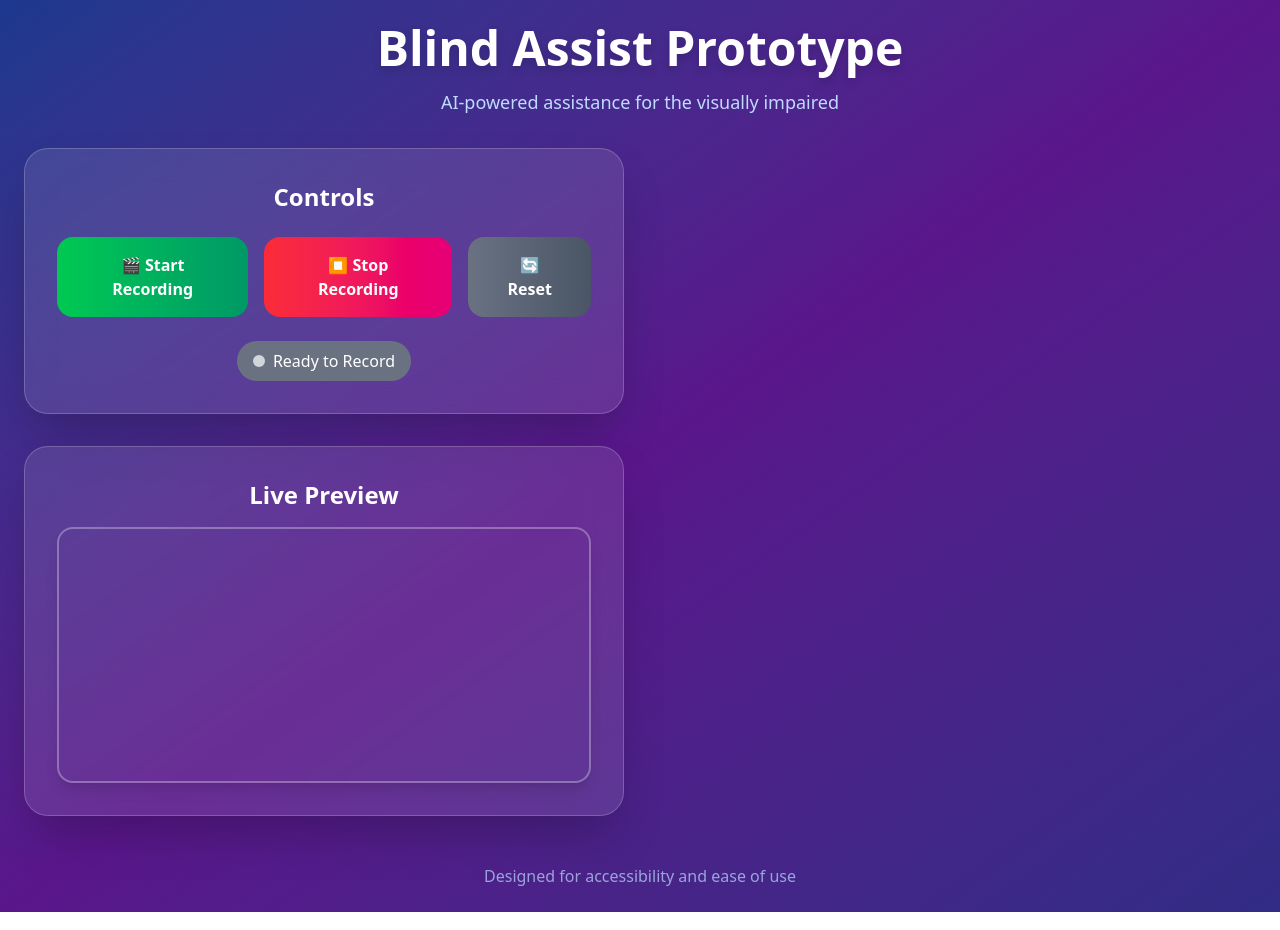
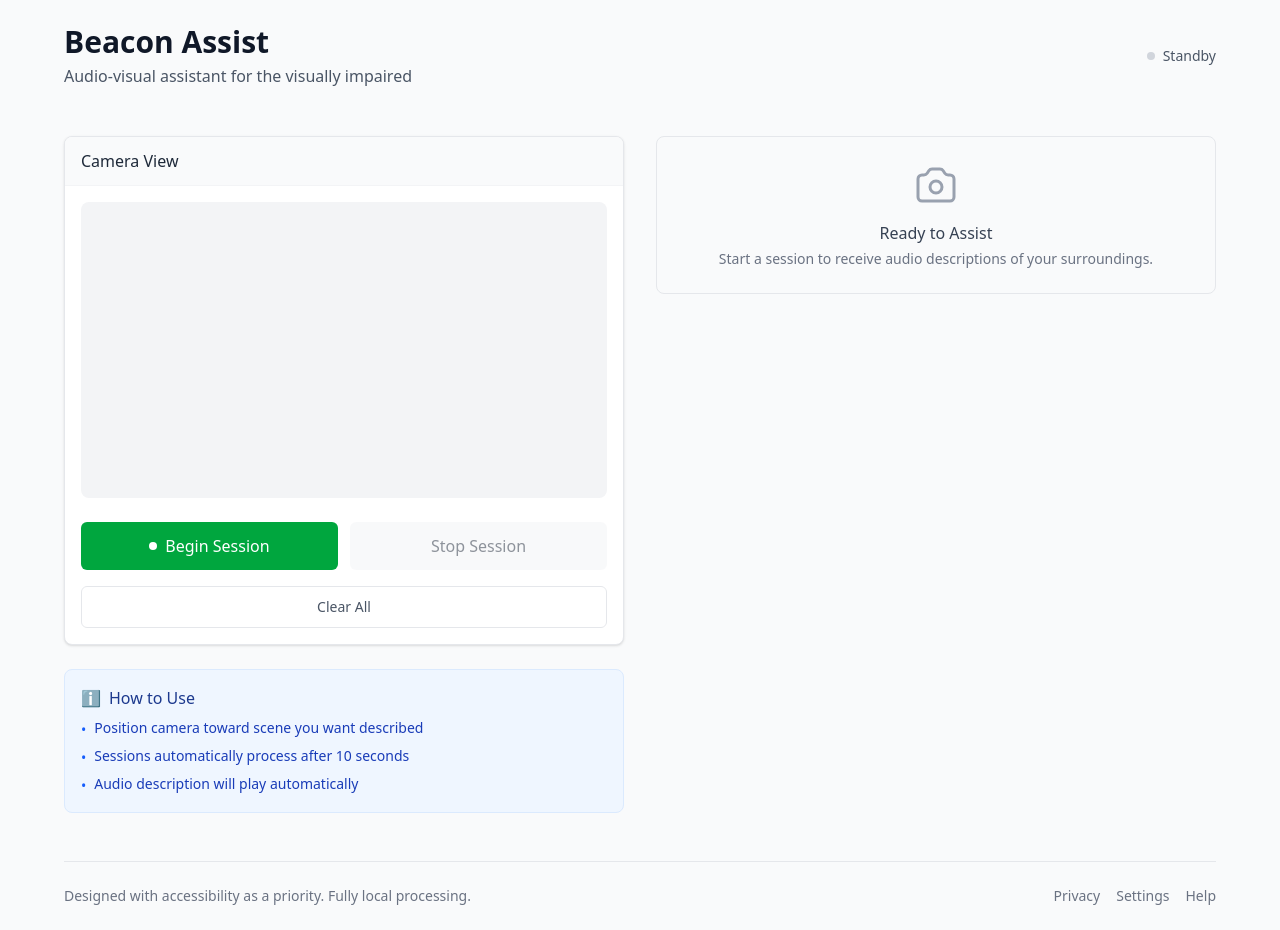
Before and after one commit to Kaushalendra-Marcus/see2say, a React (Vite) app in the folder Frontend/: page / in a window 1280 px wide. Built offline with nearby package versions, Linux system fonts and the light colour scheme.

Commit message:
Updating the homepage file

```diff
--- a/Frontend/src/homepage.jsx
+++ b/Frontend/src/homepage.jsx
@@ -11,130 +11,217 @@ const Homepage = ({
   onReset
 }) => {
   return (
-    <div className="min-h-screen bg-gradient-to-br from-blue-900 via-purple-900 to-indigo-900 p-6">
+    <div className="min-h-screen bg-gray-50 p-4 md:p-6">
       {/* Header Section */}
-      <div className="text-center mb-8">
-        <h1 className="text-5xl font-bold text-white mb-4 drop-shadow-lg">
-          Blind Assist Prototype
+      <header className="max-w-6xl mx-auto mb-8 md:mb-12">
+        <div className="flex flex-col md:flex-row md:items-center md:justify-between gap-4">
+          <div>
+            <h1 className="text-2xl md:text-3xl font-semibold text-gray-900 mb-1">
+              Beacon Assist
             </h1>
-        <p className="text-blue-200 text-lg">
-          AI-powered assistance for the visually impaired
+            <p className="text-gray-600 text-sm md:text-base">
+              Audio-visual assistant for the visually impaired
             </p>
           </div>
+          <div className="flex items-center gap-2">
+            <div className={`w-2 h-2 rounded-full ${isRecording ? 'bg-green-600 animate-pulse' : 'bg-gray-300'}`} />
+            <span className="text-sm text-gray-600">
+              {isRecording ? 'Active' : 'Standby'}
+            </span>
+          </div>
+        </div>
+      </header>
 
-      {/* Main Content Grid */}
-      <div className="max-w-7xl mx-auto grid grid-cols-1 lg:grid-cols-2 gap-8">
+      {/* Main Content */}
+      <main className="max-w-6xl mx-auto">
+        <div className="grid grid-cols-1 lg:grid-cols-2 gap-6 md:gap-8">
 
-        {/* Left Column - Controls and Preview */}
-        <div className="space-y-8">
-          {/* Control Panel */}
-          <div className="bg-white/10 backdrop-blur-lg rounded-3xl p-8 border border-white/20 shadow-2xl">
-            <h2 className="text-2xl font-bold text-white mb-6 text-center">Controls</h2>
+          {/* Left Column - Camera & Controls */}
+          <div className="space-y-6">
+            {/* Camera Preview */}
+            <div className="bg-white rounded-lg border border-gray-200 shadow-sm overflow-hidden">
+              <div className="px-4 py-3 border-b border-gray-100 bg-gray-50">
+                <h2 className="font-medium text-gray-800">Camera View</h2>
+              </div>
+              <div className="p-4">
+                <div className="relative bg-gray-100 rounded-lg overflow-hidden aspect-video">
+                  <video
+                    ref={videoref}
+                    autoPlay
+                    muted
+                    className="w-full h-full object-cover"
+                    aria-label="Live camera feed"
+                  />
+                  {isRecording && (
+                    <div className="absolute top-3 right-3 flex items-center gap-1.5">
+                      <div className="w-2 h-2 bg-green-600 rounded-full animate-pulse" />
+                      <span className="text-xs font-medium text-gray-700 bg-white/90 px-2 py-1 rounded">
+                        Recording
+                      </span>
+                    </div>
+                  )}
+                </div>
 
-            <div className="flex flex-col sm:flex-row gap-4 justify-center">
+                {/* Recording Controls */}
+                <div className="mt-6 space-y-4">
+                  <div className="flex flex-col sm:flex-row gap-3">
                     <button
                       onClick={onStartRecording}
                       disabled={isRecording}
-                className={`px-8 py-4 rounded-2xl font-semibold text-white transition-all duration-300 transform hover:scale-105 ${
+                      className={`flex-1 py-3 px-4 rounded-md font-medium transition-colors flex items-center justify-center gap-2 ${
                         isRecording
-                    ? 'bg-green-400 cursor-not-allowed'
-                    : 'bg-gradient-to-r from-green-500 to-emerald-600 hover:from-green-600 hover:to-emerald-700'
+                          ? 'bg-green-100 text-green-800 cursor-not-allowed'
+                          : 'bg-green-600 text-white hover:bg-green-700 focus:outline-none focus:ring-2 focus:ring-green-500 focus:ring-offset-2'
                       }`}
+                      aria-label={isRecording ? 'Currently recording' : 'Start recording'}
                     >
-                {isRecording ? '🔴 Recording...' : '🎬 Start Recording'}
+                      <span className="w-2 h-2 bg-current rounded-full" />
+                      {isRecording ? 'Recording in Progress' : 'Begin Session'}
                     </button>
 
                     <button
                       onClick={onStopRecording}
-                className="px-8 py-4 bg-gradient-to-r from-red-500 to-pink-600 text-white rounded-2xl font-semibold hover:from-red-600 hover:to-pink-700 transition-all duration-300 transform hover:scale-105"
+                      disabled={!isRecording}
+                      className="flex-1 py-3 px-4 rounded-md font-medium bg-gray-100 text-gray-800 hover:bg-gray-200 disabled:opacity-50 disabled:cursor-not-allowed focus:outline-none focus:ring-2 focus:ring-gray-300 focus:ring-offset-2 transition-colors"
+                      aria-label="Stop recording"
                     >
-                ⏹️ Stop Recording
+                      Stop Session
                     </button>
+                  </div>
 
                   <button
                     onClick={onReset}
-                className="px-8 py-4 bg-gradient-to-r from-gray-500 to-gray-600 text-white rounded-2xl font-semibold hover:from-gray-600 hover:to-gray-700 transition-all duration-300 transform hover:scale-105"
+                    className="w-full py-2.5 px-4 text-sm font-medium text-gray-600 hover:text-gray-800 hover:bg-gray-50 rounded-md border border-gray-200 transition-colors focus:outline-none focus:ring-2 focus:ring-gray-300 focus:ring-offset-2"
                   >
-                🔄 Reset
+                    Clear All
                   </button>
-            </div>
-
-            {/* Recording Status */}
-            <div className="mt-6 text-center">
-              <div className={`inline-flex items-center px-4 py-2 rounded-full ${
-                isRecording ? 'bg-red-500 animate-pulse' : 'bg-gray-500'
-              }`}>
-                <span className={`w-3 h-3 rounded-full mr-2 ${
-                  isRecording ? 'bg-white' : 'bg-gray-300'
-                }`}></span>
-                <span className="text-white font-medium">
-                  {isRecording ? 'Live Recording' : 'Ready to Record'}
-                </span>
                 </div>
               </div>
             </div>
 
-          {/* Video Preview Section */}
-          <div className="bg-white/10 backdrop-blur-lg rounded-3xl p-8 border border-white/20 shadow-2xl">
-            <h2 className="text-2xl font-bold text-white mb-4 text-center">Live Preview</h2>
-            <div className="relative">
-              <video
-                ref={videoref}
-                autoPlay
-                muted
-                className="w-full h-64 object-cover rounded-2xl shadow-lg border-2 border-white/30"
-              />
-              {isRecording && (
-                <div className="absolute top-4 right-4 bg-red-500 text-white px-3 py-1 rounded-full text-sm font-bold animate-pulse">
-                  REC
-                </div>
-              )}
-            </div>
+            {/* Instructions */}
+            <div className="bg-blue-50 border border-blue-100 rounded-lg p-4">
+              <h3 className="font-medium text-blue-900 mb-2 flex items-center gap-2">
+                <span className="text-blue-600">ℹ️</span> How to Use
+              </h3>
+              <ul className="text-sm text-blue-800 space-y-1.5">
+                <li className="flex items-start gap-2">
+                  <span className="text-blue-600 mt-0.5">•</span>
+                  Position camera toward scene you want described
+                </li>
+                <li className="flex items-start gap-2">
+                  <span className="text-blue-600 mt-0.5">•</span>
+                  Sessions automatically process after 10 seconds
+                </li>
+                <li className="flex items-start gap-2">
+                  <span className="text-blue-600 mt-0.5">•</span>
+                  Audio description will play automatically
+                </li>
+              </ul>
             </div>
           </div>
 
           {/* Right Column - Results */}
-        <div className="space-y-8">
-          {/* Recorded Video Playback */}
-          {videosrc && (
-            <div className="bg-white/10 backdrop-blur-lg rounded-3xl p-8 border border-white/20 shadow-2xl">
-              <h2 className="text-2xl font-bold text-white mb-4 text-center">Last Recording</h2>
-              <video
-                src={videosrc}
+          <div className="space-y-6">
+            {/* Audio Output */}
+            {audio && (
+              <div className="bg-white rounded-lg border border-gray-200 shadow-sm">
+                <div className="px-4 py-3 border-b border-gray-100 bg-gray-50">
+                  <h2 className="font-medium text-gray-800 flex items-center gap-2">
+                    <span className="text-green-600">🔊</span> Audio Description
+                  </h2>
+                </div>
+                <div className="p-4">
+                  <div className="bg-gray-50 rounded-lg p-4">
+                    <audio
                       controls
-                className="w-full rounded-2xl shadow-lg border-2 border-white/30"
+                      autoPlay
+                      src={audio}
+                      className="w-full"
+                      aria-label="Audio description of the scene"
                     />
                   </div>
-          )}
-
-          {/* Audio Output */}
-          {audio && (
-            <div className="bg-white/10 backdrop-blur-lg rounded-3xl p-8 border border-white/20 shadow-2xl">
-              <h2 className="text-2xl font-bold text-white mb-4 text-center">Audio Output</h2>
-              <div className="bg-black/20 rounded-2xl p-6">
-                <audio controls autoPlay src={audio} muted={false} className="w-full"></audio>
+                  <p className="text-sm text-gray-500 mt-3">
+                    Audio will play automatically. Use controls to replay.
+                  </p>
                 </div>
               </div>
             )}
 
             {/* Summary Output */}
             {summary && (
-            <div className="bg-white/10 backdrop-blur-lg rounded-3xl p-8 border border-white/20 shadow-2xl">
-              <h2 className="text-2xl font-bold text-white mb-4 text-center">AI Summary</h2>
-              <div className="bg-white/5 rounded-2xl p-6 border border-white/10">
-                <p className="text-white/90 leading-relaxed text-lg">{summary}</p>
+              <div className="bg-white rounded-lg border border-gray-200 shadow-sm">
+                <div className="px-4 py-3 border-b border-gray-100 bg-gray-50">
+                  <h2 className="font-medium text-gray-800 flex items-center gap-2">
+                    <span className="text-green-600">📝</span> Scene Description
+                  </h2>
                 </div>
+                <div className="p-4">
+                  <div className="bg-gray-50 rounded-lg p-4">
+                    <p className="text-gray-700 leading-relaxed" aria-live="polite">
+                      {summary}
+                    </p>
+                  </div>
+                  <div className="flex items-center gap-2 mt-4 text-sm text-gray-500">
+                    <span className="w-2 h-2 bg-green-500 rounded-full" />
+                    Description generated
+                  </div>
+                </div>
+              </div>
+            )}
+
+            {/* Recording Playback */}
+            {videosrc && (
+              <div className="bg-white rounded-lg border border-gray-200 shadow-sm">
+                <div className="px-4 py-3 border-b border-gray-100 bg-gray-50">
+                  <h2 className="font-medium text-gray-800">Session Recording</h2>
+                </div>
+                <div className="p-4">
+                  <video
+                    src={videosrc}
+                    controls
+                    className="w-full rounded-lg bg-gray-100"
+                    aria-label="Playback of recorded session"
+                  />
+                  <p className="text-sm text-gray-500 mt-3">
+                    Review your last recording. Video is stored locally.
+                  </p>
+                </div>
+              </div>
+            )}
+
+            {/* Status Panel */}
+            {!summary && !audio && (
+              <div className="bg-gray-50 border border-gray-200 rounded-lg p-6 text-center">
+                <div className="text-gray-400 mb-3">
+                  <svg className="w-12 h-12 mx-auto" fill="none" stroke="currentColor" viewBox="0 0 24 24">
+                    <path strokeLinecap="round" strokeLinejoin="round" strokeWidth={1.5} d="M3 9a2 2 0 012-2h.93a2 2 0 001.664-.89l.812-1.22A2 2 0 0110.07 4h3.86a2 2 0 011.664.89l.812 1.22A2 2 0 0018.07 7H19a2 2 0 012 2v9a2 2 0 01-2 2H5a2 2 0 01-2-2V9z" />
+                    <path strokeLinecap="round" strokeLinejoin="round" strokeWidth={1.5} d="M15 13a3 3 0 11-6 0 3 3 0 016 0z" />
+                  </svg>
+                </div>
+                <h3 className="font-medium text-gray-700 mb-1">Ready to Assist</h3>
+                <p className="text-sm text-gray-500">
+                  Start a session to receive audio descriptions of your surroundings.
+                </p>
               </div>
             )}
           </div>
         </div>
+      </main>
 
       {/* Footer */}
-      <div className="text-center mt-12">
-        <p className="text-blue-200/70">
-          Designed for accessibility and ease of use
+      <footer className="max-w-6xl mx-auto mt-12 pt-6 border-t border-gray-200">
+        <div className="flex flex-col md:flex-row md:items-center md:justify-between gap-4">
+          <p className="text-sm text-gray-500">
+            Designed with accessibility as a priority. Fully local processing.
           </p>
+          <div className="flex items-center gap-4 text-sm text-gray-500">
+            <button className="hover:text-gray-700 transition-colors">Privacy</button>
+            <button className="hover:text-gray-700 transition-colors">Settings</button>
+            <button className="hover:text-gray-700 transition-colors">Help</button>
           </div>
+        </div>
+      </footer>
     </div>
   );
 };
```
Lines whose indentation alone changed are shown as unchanged.
